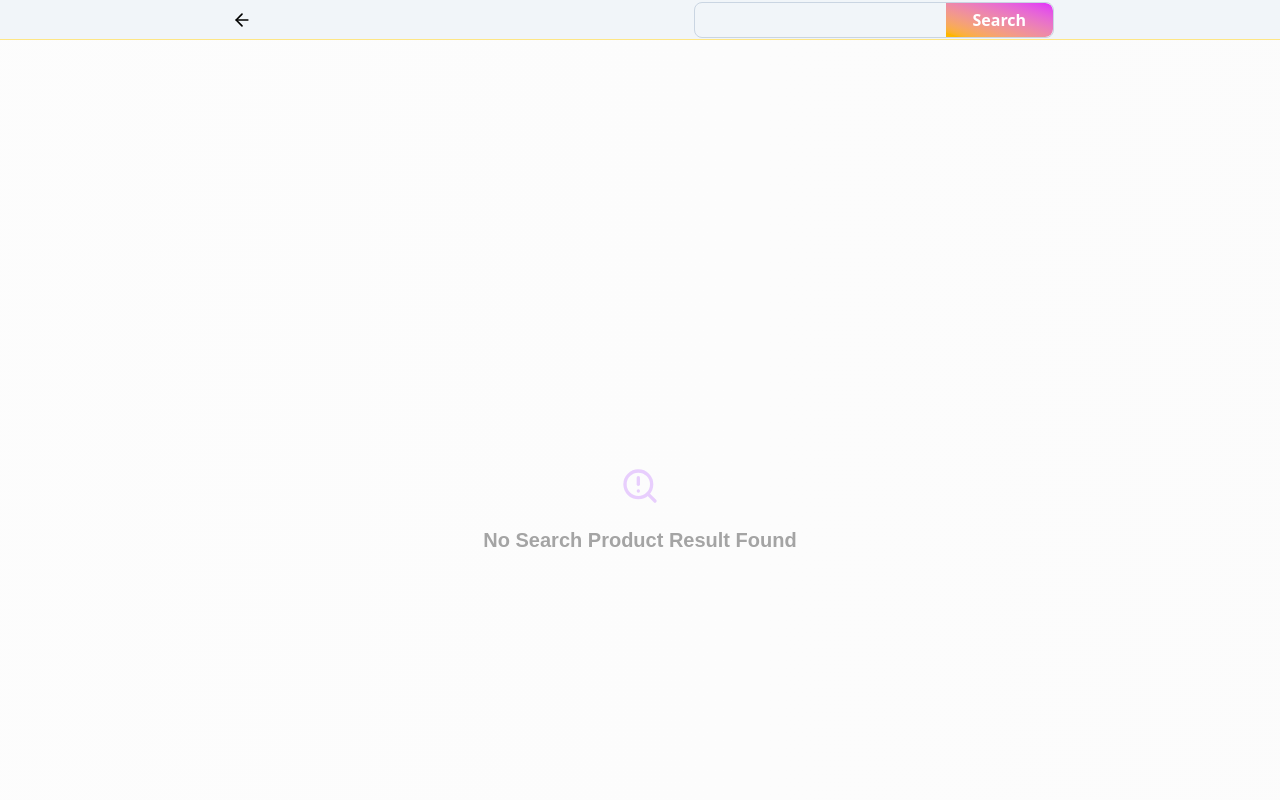
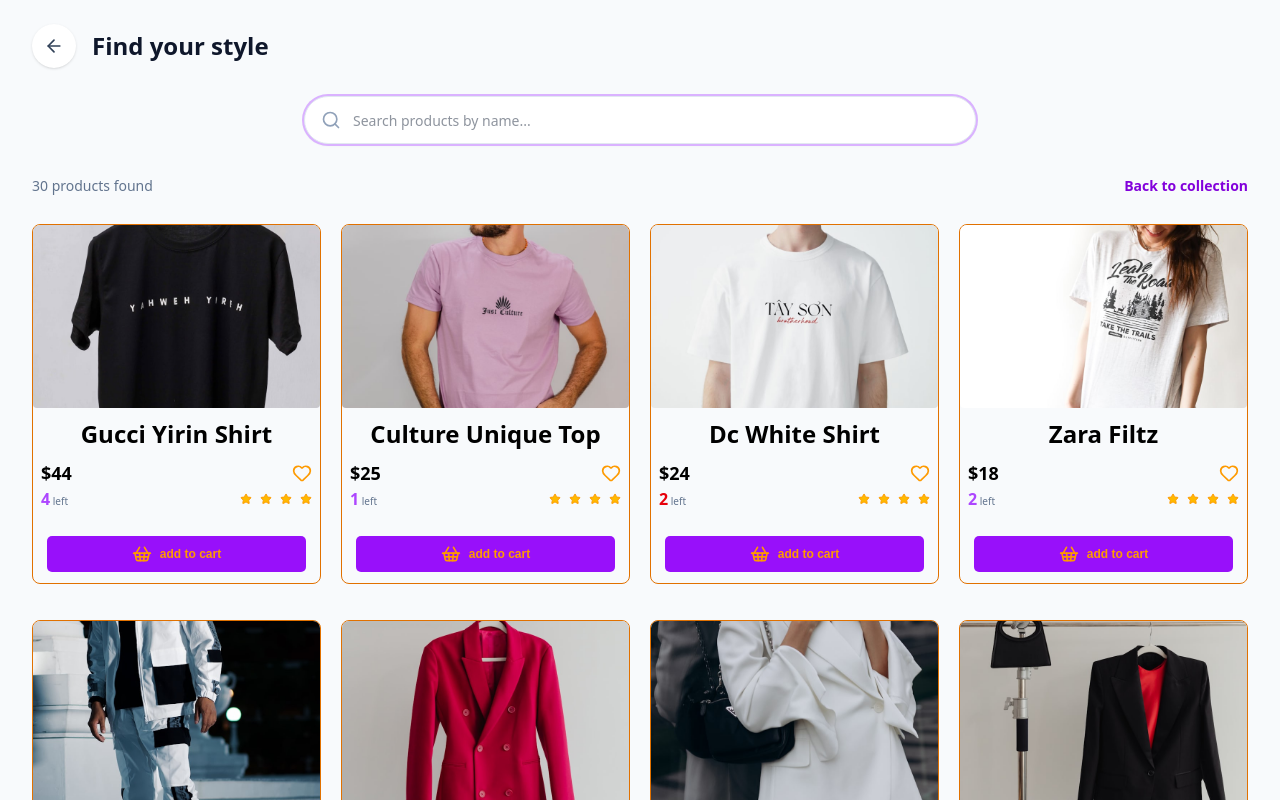
Before and after one commit to abdulsalam-hub/folly, a React (Vite) app: page /searchproduct in a window 1280 px wide. Shown: the top 800 px of the page. Built offline with nearby package versions, Linux system fonts and the light colour scheme.

Commit message:
Fix and improve src/pages/SearchItems.jsx

```diff
--- a/src/pages/SearchItems.jsx
+++ b/src/pages/SearchItems.jsx
@@ -1,168 +1,69 @@
-import {
-  ArrowLeft,
-  SearchAlert,
-  TriangleAlert,
-  ShoppingBasket,Check, Heart, Star,ShoppingCart
-} from "lucide-react";
+import { useMemo, useState } from "react";
+import { ArrowLeft, Search, X } from "lucide-react";
+import { Link, useSearchParams } from "react-router-dom";
+import { productData } from "../components/Items";
+import ProductBox from "../components/ProductBox";
 
-import {useEffect, useState,useContext,useRef} from "react";
-import {productData} from "../components/Items";
-import {Link} from "react-router-dom";
-import { ProductContext } from "../components/SharedContext";
 const SearchItems = () => {
-  const [color, setColor] = useState(false);
-  const [produt, setProdut] = useState([]);
-  const [search, setsearch] = useState("");
-   const formRef=useRef(null)
-  const {addCart}=useContext(ProductContext);
+  const [searchParams] = useSearchParams();
+  const [search, setSearch] = useState(searchParams.get("q") || "");
 
-  const products=productData.filter((item) =>
-  {
-    return item.product.includes(search);
-  });
-  const handleChange = (e) => {
+  const products = useMemo(() => {
+    const query = search.trim().toLowerCase();
+    if (!query) return productData;
+    return productData.filter((item) =>
+      `${item.product} ${item.category}`.toLowerCase().includes(query)
+    );
+  }, [search]);
 
-    setsearch(
-      e.target.value
-    );
- const out = setTimeout(() => {
-   return setProdut(products);
- }, 300);
- return () => clearTimeout(out);
-  };
-
-  const handleSubmit=(e) =>
-  {
-    e.preventDefault();
-
-  }
-
-
-  useEffect(() =>
-  {
-    formRef.current=formRef.current.focus()
-  },[])
   return (
-    <>
-      <div className="  transition-transform duration-300 bg-[rgba(255,255,255,0.01)] text-white">
-        <div className=" w-full flex fixed top-0 left-0  justify-around items-center h-10 bg-slate-100 dark:slate-200 p-2 border-b border-b-amber-200">
-          <button className="w-8 h-8 rounded-full items-center flex justify-center hover:bg-slate-200">
-            <Link to="/products">
-              <ArrowLeft className="h-5 w-5 text-xl text-black" />
+    <main className="min-h-screen bg-slate-50 px-4 pb-12 pt-6 md:px-8">
+      <div className="mx-auto max-w-7xl">
+        <div className="flex items-center gap-4">
+          <Link to="/products" aria-label="Back to products" className="rounded-full bg-white p-3 text-slate-700 shadow-sm hover:bg-purple-50">
+            <ArrowLeft className="h-5 w-5" />
           </Link>
-          </button>
-          <form
-            onSubmit={handleSubmit}
-            action=""
-            className="md:w-90 w-80 relative flex items-center justify-center overflow-hidden  h-9 border border-slate-300 rounded-lg transition-all duration-300"
-          >
-            <input
-              type="search"
-              name=""
-              id="seachitems"
-              ref={formRef}
-              required
-              autoCorrect="true"
-              value={search}
-              autoFocus
-              onChange={handleChange}
-              className=" w-full  border-none h-full p-1 indent-1  caret-fuchsia-500 outline-0  text-slate-700"
-            />
-            <button
-              type="submit"
-              value="products"
-              className="overflow-hidden w-[30%] rounded-r-lg h-full absolute right-0 -top-5 cursor-pointer font-bold capitalize  bg-linear-to-tr from-amber-400 to-fuchsia-500"
-            >
-              {" "}
-              search
-            </button>
-          </form>
-        </div>
-        <div className="h-screen w-full px-10 my-25">
-          {produt.length >0 ? (
-            <div className="grid grid-cols-2 md:grid-cols-3 lg:grid-cols-4 gap-5">
-              {produt.map((stock, id) => {
-                const pro = productData.find((item) => {
-                  item.id === id;
-                });
-                return (
-                  <div key={id} className="my-2 h-auto max-h-90 min-h-60   border hover:shadow-xl overflow-hidden w-auto border-amber-600 rounded-lg hover:translate-0.5 transition-all">
-                    <Link to={`/folly/${id + 1}`}>
-
-                      <img
-                        src={stock.image}
-                        alt={stock.product}
-                        loading="lazy"
-                        title={`more about ${stock.product} & documentation`}
-                        className="w-full h-[51%] backdrop:brightness-50 cursor-pointer rounded hover:scale-105 object-center object-cover"
-                      />
-                    </Link>
-
-                    <div className="w-full h-[31%] px-2 text-black" >
-                      <div className=" w-full py-2 ">
-                        <h4 className="font-bold text-center font-sans text-[clamp(1.3rem,2vw,1.5rem)] capitalize">
-                          {stock.product}
-                        </h4>
-                      </div>
-                      <div className="flex justify-between  items-center">
-                        <h4 className="font-semibold font-sans text-[18px] text-black-600">
-                          {stock.price}
-                        </h4>
-
-                        <span>
-                          <Heart
-                            name="heart"
-                            className={`w-5 h-5 cursor-pointer  text-xm text-amber-500 ${
-                              color && "fill-red-500"
-                            }`}
-                            onClick={() => setColor(!color)}
-                          />
-                        </span>
+          <h1 className="text-2xl font-bold text-slate-900">Find your style</h1>
         </div>
 
-                      <div className="flex justify-between items-center text-xm">
-                        <h4
-                          className={`text-black font-bold ${
-                            stock.isStocked ? "text-purple-500" : "text-red-600"
-                          }`}
-                        >
-                          {stock.category}
-                          <span className="text-[10px] font-thin text-slate-500">
-                            {" "}
-                            left
-                          </span>
-                        </h4>
-                        <span className="font-semibold font-sans flex gap-x-2">
-                          <Star className="w-3 h-3 text-amber-500 border-amber-600 fill-amber-400" />
-                          <Star className="w-3 h-3  text-amber-500 border-amber-600 fill-amber-400" />
-                          <Star className="w-3 h-3  text-amber-500 border-amber-600 fill-amber-400" />
-                          <Star className="w-3 h-3  text-amber-500 border-amber-600 fill-amber-400" />
-                        </span>
+        <form onSubmit={(event) => event.preventDefault()} role="search" className="mx-auto mt-7 flex h-12 max-w-2xl items-center rounded-full border border-slate-200 bg-white px-4 shadow-sm focus-within:ring-2 focus-within:ring-purple-300">
+          <Search className="h-5 w-5 shrink-0 text-slate-400" />
+          <label htmlFor="search-products" className="sr-only">Search products</label>
+          <input id="search-products" type="search" value={search} onChange={(event) => setSearch(event.target.value)} placeholder="Search products by name..." autoFocus className="h-full min-w-0 flex-1 border-0 bg-transparent px-3 text-sm text-slate-800 outline-none" />
+          {search && <button type="button" onClick={() => setSearch("")} aria-label="Clear search" className="rounded-full p-1 text-slate-400 hover:bg-slate-100"><X className="h-4 w-4" /></button>}
+        </form>
+
+        <div className="mb-5 mt-8 flex items-center justify-between">
+          <p className="text-sm text-slate-500">{products.length} {products.length === 1 ? "product" : "products"} found</p>
+          <Link to="/products" className="text-sm font-semibold text-purple-700 hover:underline">Back to collection</Link>
         </div>
-                    </div>
-                    <button
-                      title="add to cart"
-                      onClick={() => addCart(pro, id)}
-                      className="bg-purple-600  w-[90%] flex items-center   mx-auto cursor-pointer text-xs justify-center mt-3.5 py-2 font-bold text-amber-500  text-center  font-[sans-serif,tahoma] transition-all  rounded-[5px] hover:scale-102"
-                    >
-                      <ShoppingCart className="w-5 h-5 mr-2 font-bold" />{" "}
-                      <span>add to cart</span>
-                    </button>
-                  </div>
-                );
-              })}
+
+        {products.length ? (
+          <div className="grid grid-cols-2 gap-3 sm:grid-cols-3 md:grid-cols-4 md:gap-5">
+            {products.map((item) => (
+              <ProductBox
+                key={item.id}
+                id={item.id}
+                image={item.image}
+                product={item.product}
+                price={item.price}
+                category={item.category}
+                isStocked={item.isStocked}
+                pro={item}
+                wish={() => {}}
+              />
+            ))}
           </div>
         ) : (
-            <div className="w-full h-screen bg-transparent text-center flex justify-center items-center flex-col   opacity-35">
-              <SearchAlert className="h-10 w-10 text-purple-400 my-5 items-center mx-auto" />
-              <h2 className="text-xl w-full max-w-150 text-center mx-auto font-extrabold font-stretch-50% font-[arial,verdana,tahoma,sans-serif] capitalize text-black">
-                no search product result found
-              </h2>
+          <div className="rounded-2xl border border-dashed border-slate-300 bg-white px-5 py-16 text-center">
+            <h2 className="text-lg font-bold text-slate-900">No matching products</h2>
+            <p className="mt-2 text-sm text-slate-500">Try another product name or clear your search.</p>
+            <button type="button" onClick={() => setSearch("")} className="mt-5 rounded-full bg-purple-700 px-5 py-2.5 text-sm font-semibold text-white hover:bg-purple-800">Clear search</button>
           </div>
         )}
       </div>
-      </div>
-    </>
+    </main>
   );
 };
+
 export default SearchItems;
```
Lines whose indentation alone changed are shown as unchanged.
